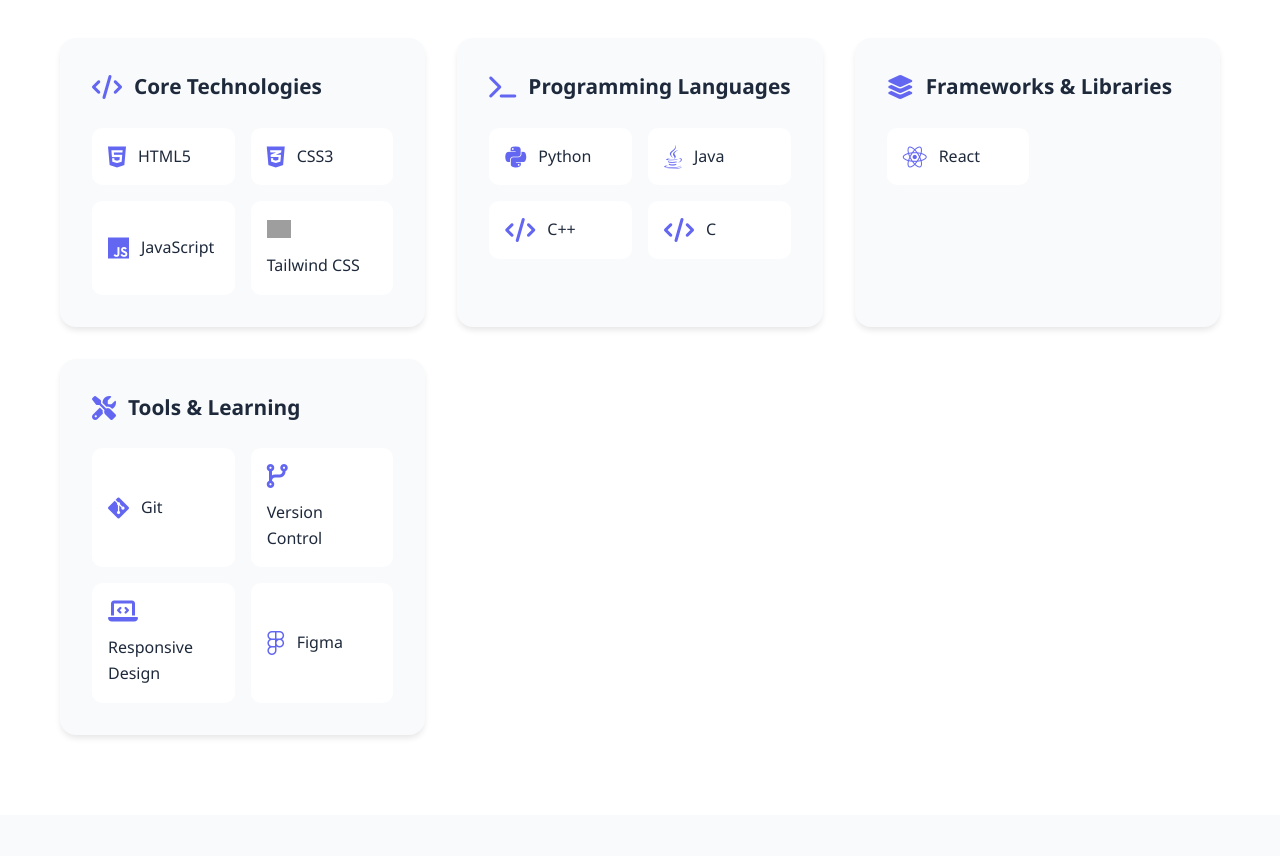
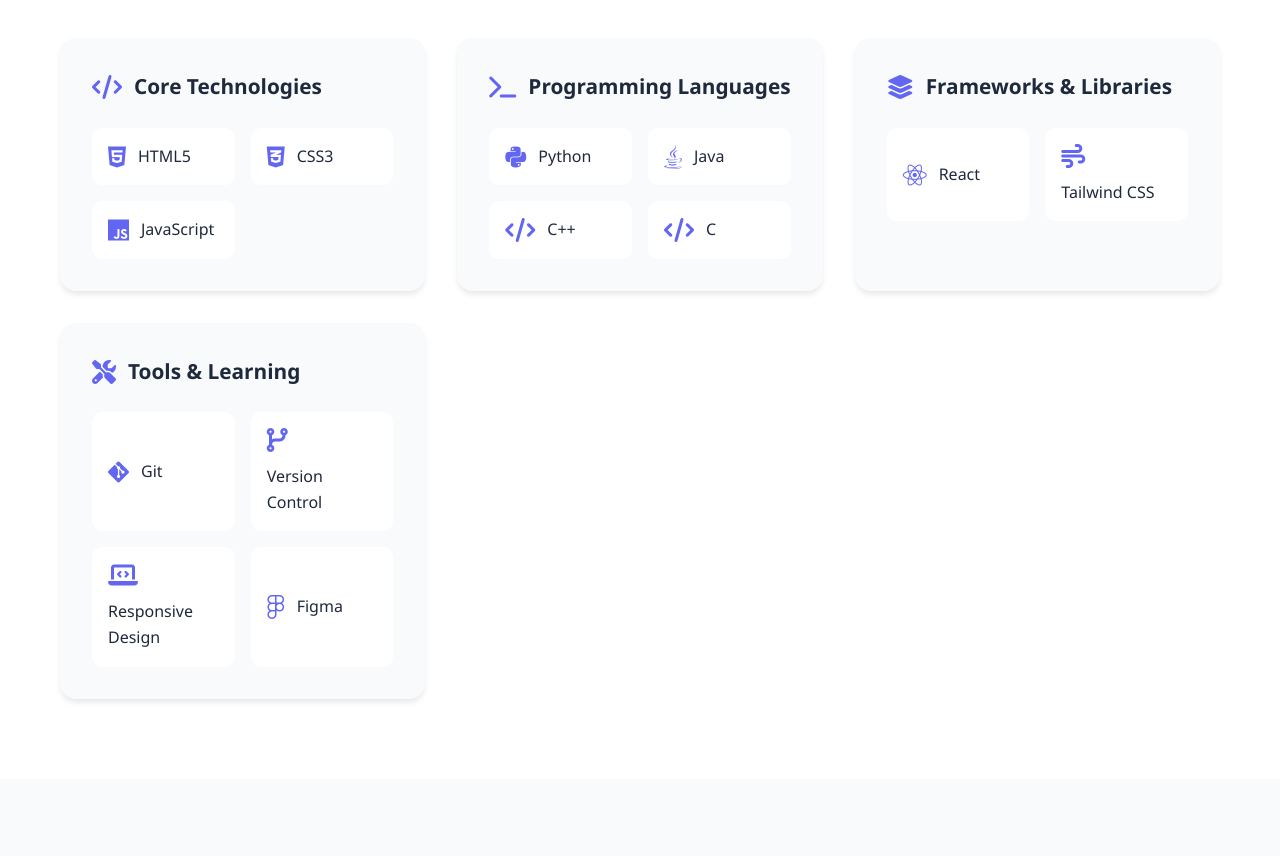
Before and after one commit to mohammedashhad/portfolio, a plain HTML site: page index.html in a window 1280 px wide. Shown: the part 2080-2936 px from the top of the page. Drawn offline with Linux system fonts and the light colour scheme; grey boxes are pictures that could not be loaded.

Commit message:
Move Tailwind CSS from Core Technologies to Frameworks & Libraries, update icon styling

```diff
--- a/index.html
+++ b/index.html
@@ -166,10 +166,6 @@
                             <i class="fab fa-js"></i>
                             <span>JavaScript</span>
                         </div>
-                         <div class="skill-item">
-                            <img src="https://tailwindcss.com/_next/static/media/tailwindcss-mark.d52e9897.svg" alt="Tailwind CSS" class="skill-icon">
-                            <span>Tailwind CSS</span>
-                        </div>
                     </div>
                 </div>
                 <div class="skill-category">
@@ -205,6 +201,11 @@
                         <div class="skill-item">
                             <i class="fab fa-react"></i>
                             <span>React</span>
+
+                        </div>
+                        <div class="skill-item">
+                            <i class="fas fa-wind"></i>
+                            <span>Tailwind CSS</span>
 
                         </div>
                     </div>
```
